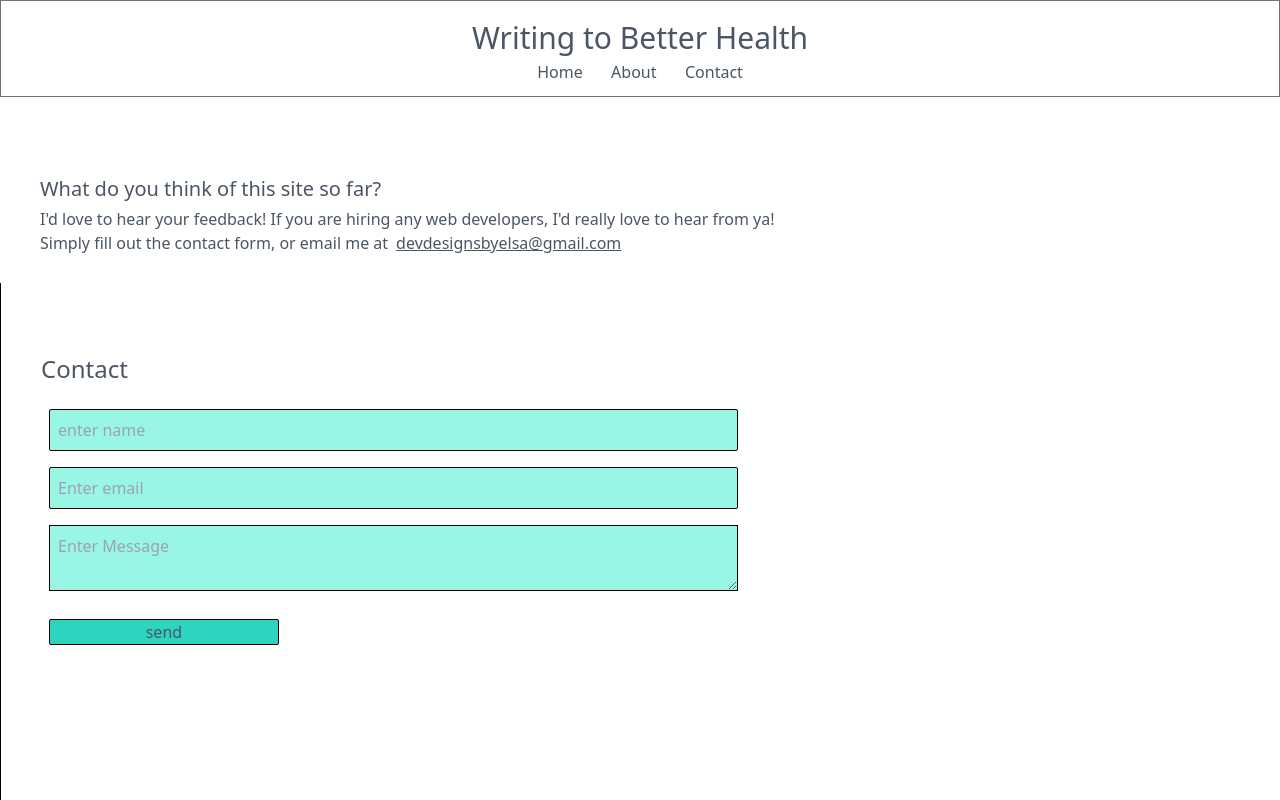
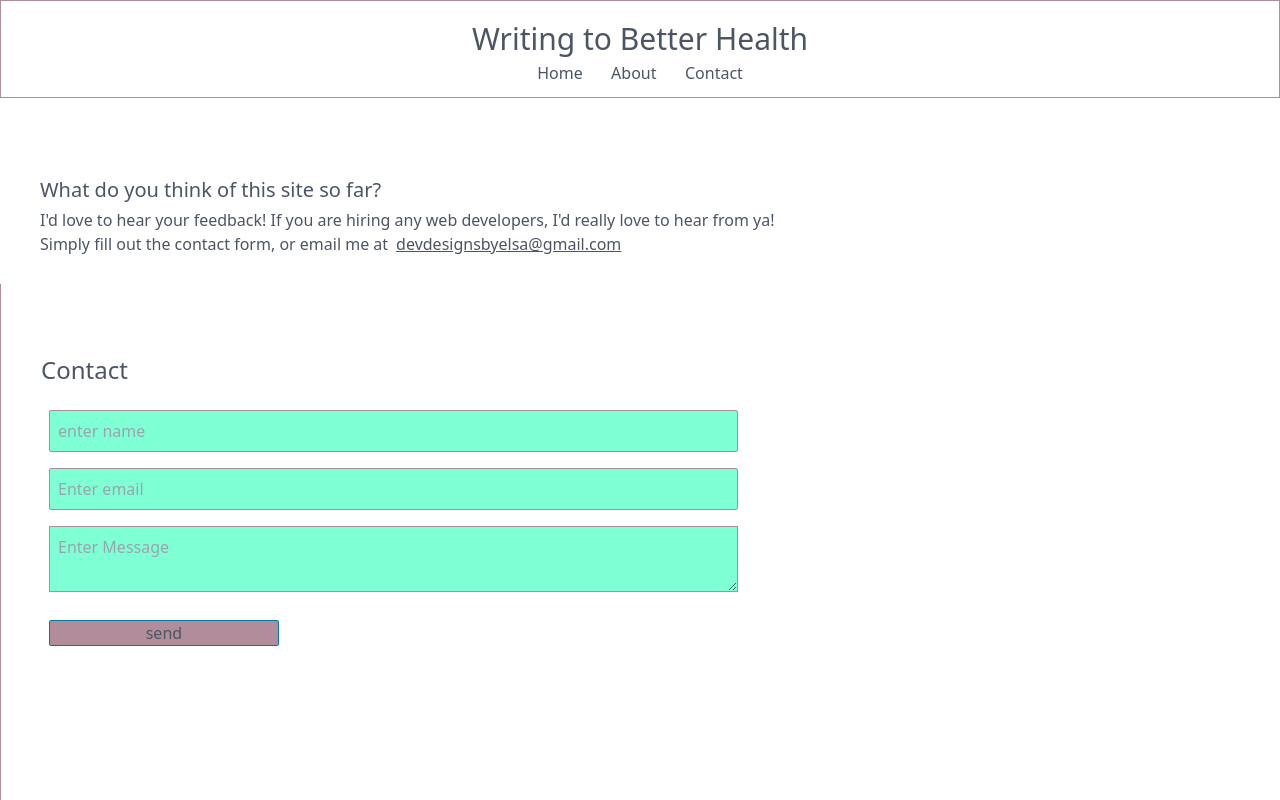
Before and after one commit to elsahv/-writing-to-better-health, a Next.js app: page /contact in a window 1280 px wide. Shown: the top 800 px of the page. Built offline with nearby package versions, Linux system fonts and the light colour scheme.

Commit message:
tailwind fix

```diff
--- a/app/about/page.tsx
+++ b/app/about/page.tsx
@@ -3,7 +3,7 @@ import img2 from "../../public/images/self.jpg";
 
 const About = () => {
   return (
-    <div className="h-screen 2xl:mt-[55px] 2xl:ml-[205px] lg:m-5 lg:h-100% overflow-x-hidden">
+    <div className="2xl:mt-[55px] 2xl:ml-[205px] lg:m-5 lg:h-100% overflow-x-hidden">
       <div className="h-screen grid 2xl:grid-cols-2">
       <section className="h-full p-3">
         <h2 className="text-2xl">About</h2>
@@ -16,8 +16,8 @@ const About = () => {
           {"I'm"} Elsa, a web developer who really, really likes food.
         </p>
       </section>
-      <section className="p-5 2xl:w-96 2xl:h-96 lg:p-1">
-        <Image src={img2} alt="elsa-hovey" className="img 2xl:w-full lg:w-1/2 md:w-1/2" />
+      <section className="p-5 md:w-1/2 drop-shadow-lg">
+        <Image src={img2} alt="elsa-hovey" className="" />
       </section>
     </div>
     </div>
--- a/app/components/ContactForm.jsx
+++ b/app/components/ContactForm.jsx
@@ -63,7 +63,7 @@ const ContactForm = () => {
         )}
       </label>
       <input
-        className="border border-black bg-teal-200 my-2 mx-2 p-2 rounded-sm 2xl:w-full lg:w-3/4 md:w-3/4 sm:w-[200px] "
+        className="border border-rosyBrown text-white bg-aquamarine m-2 p-2 rounded-sm 2xl:w-full md:w-3/4 "
         value={values.name}
         onBlur={handleBlur}
         onChange={handleChange}
@@ -80,7 +80,7 @@ const ContactForm = () => {
         )}
       </label>
       <input
-        className="border border-black bg-teal-200 my-2 mx-2 p-2 rounded-sm 2xl:w-full lg:w-3/4 md:w-3/4 sm:w-[200px] "
+        className="border border-rosyBrown text-white bg-aquamarine m-2 p-2 rounded-sm 2xl:w-full md:w-3/4 "
         value={values.email}
         onBlur={handleBlur}
         onChange={handleChange}
@@ -97,7 +97,7 @@ const ContactForm = () => {
         )}
       </label>
       <textarea
-        className="border border-black bg-teal-200 my-2 mx-2 p-2 2xl:w-full lg:w-3/4 md:w-3/4 sm:w-[200px]"
+        className="border border-rosyBrown text-white bg-aquamarine m-2 p-2 2xl:w-full lg:w-3/4 md:w-3/4"
         value={values.message}
         onBlur={handleBlur}
         onChange={handleChange}
@@ -107,7 +107,7 @@ const ContactForm = () => {
       />
       {/* BUTTON */}
       <input
-        className="border border-black bg-teal-400 w-1/4 mt-5 ml-2 rounded-sm cursor-pointer"
+        className="border border-cerulean bg-rosyBrown w-1/4 mt-5 ml-2 rounded-sm cursor-pointer"
         type="submit"
         value="send"
       />
--- a/app/components/Footer.jsx
+++ b/app/components/Footer.jsx
@@ -3,7 +3,7 @@ const today = new Date();
 
 const Footer = () => {
   return (
-    <footer className="relative bottom-0 w-full flex justify-center border border-t-slate-700">
+    <footer className="relative bottom-0 py-2 w-full flex justify-center border border-t-rosyBrown">
       Writing to Better Health | Copyright &copy; {today.getFullYear()}
     </footer>
   );
--- a/app/components/Header.jsx
+++ b/app/components/Header.jsx
@@ -4,7 +4,7 @@ import Link from "next/link";
 
 const Header = () => {
   return (
-    <header className="flex justify-center border border-gray-500 pt-[15px] pb-3 sticky top-0 w-full bg-white">
+    <header className="flex justify-center border border-rosyBrown pt-4 pb-3 relative top-0 w-full">
       <div className="flex flex-col">
         <Link href="/">
           <h1 className="text-3xl p-1">Writing to Better Health</h1>
--- a/app/contact/page.tsx
+++ b/app/contact/page.tsx
@@ -28,7 +28,7 @@ const Contact = () => {
           </section>
 
       {/* //*RIGHT SIDE */}
-      <section className="h-screen border-l border-black">
+      <section className="h-screen border-l border-rosyBrown">
         <div className="w-3/4 md:p-5 mt-[50px] ml-5">
           <h2 className="text-2xl pb-4">Contact</h2>
         <ContactForm />
--- a/app/page.tsx
+++ b/app/page.tsx
@@ -6,9 +6,8 @@ export default async function Home() {
 
   const projects = await getProjects()
   return (
-    <div className="2xl:mt-[75px] lg:m-[60px] md:m-[60px] mb-[100px] sm:px-1 mx-[10px] my-[20px]">
-    <div className="2xl:my-[55px] lg:py-1 lg:px-[150px]">
-    <div className="grid 2xl:grid-cols-3 lg:grid-cols-2 md:grid-cols-2 sm:grid-cols-1 2xl:gap-14 lg:gap-5 md:gap-4">
+    <div className="2xl:mt-[75px] 2xl:my-[55px] 2xl:px-[150px] md:px-[50px] md:mt-5 sm:px-5">
+    <div className="grid 2xl:grid-cols-3 md:grid-cols-2 sm:grid-cols-1 2xl:gap-14 lg:gap-5 md:gap-4">
      {projects.map((project) => (
         <div key={project._id}>
           <h2 className="capitalize pl-1 pt-5">{project.name}</h2>
@@ -30,6 +29,5 @@ export default async function Home() {
      ))}
     </div>
     </div>
-    </div>
   )
 }
--- a/tailwind.config.js
+++ b/tailwind.config.js
@@ -13,6 +13,7 @@ module.exports = {
         aquamarine: "#7FFFD4",
         parchment: "#f0ead2",
         rosyBrown: "#B18D9B",
+        test: "#f88379",
       },
     },
   },
```
